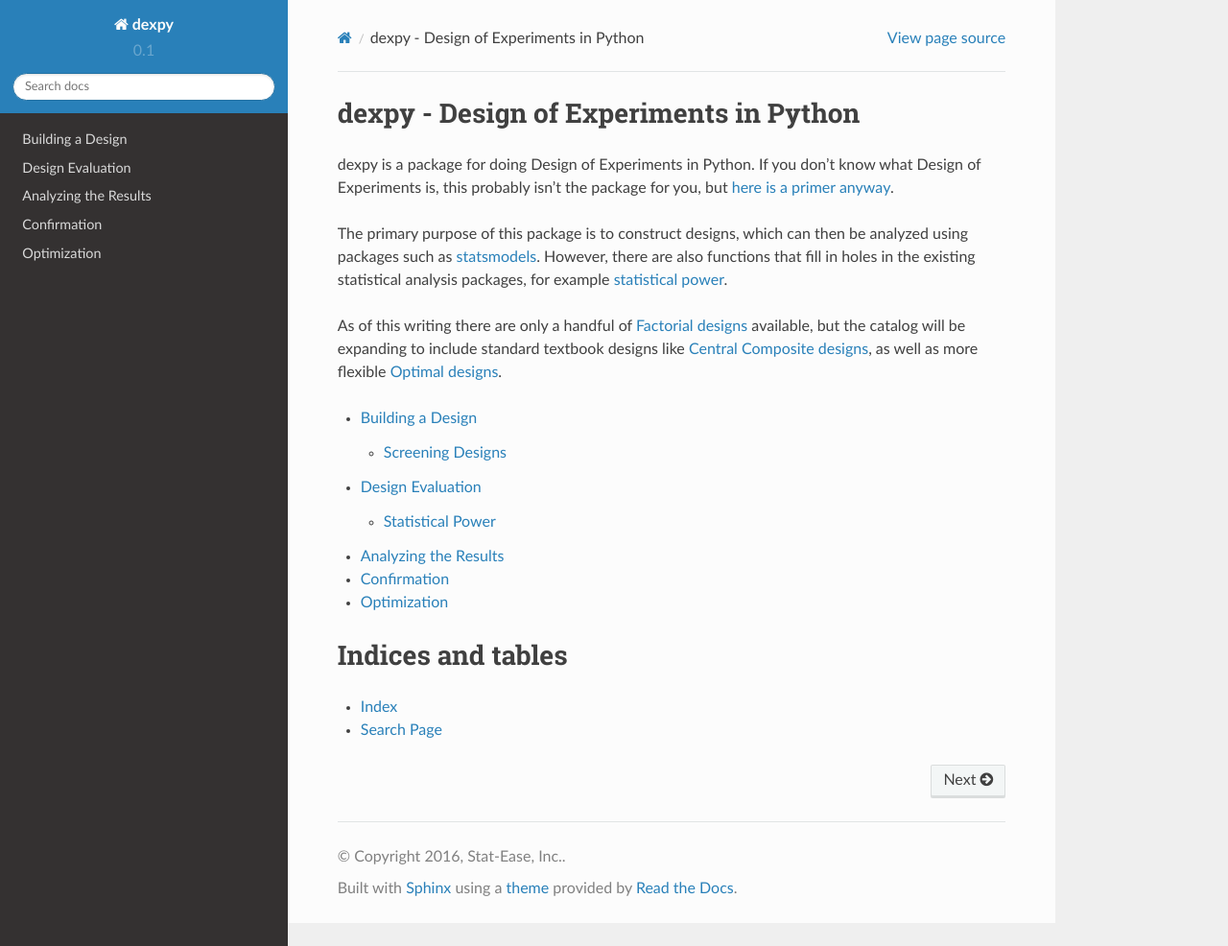
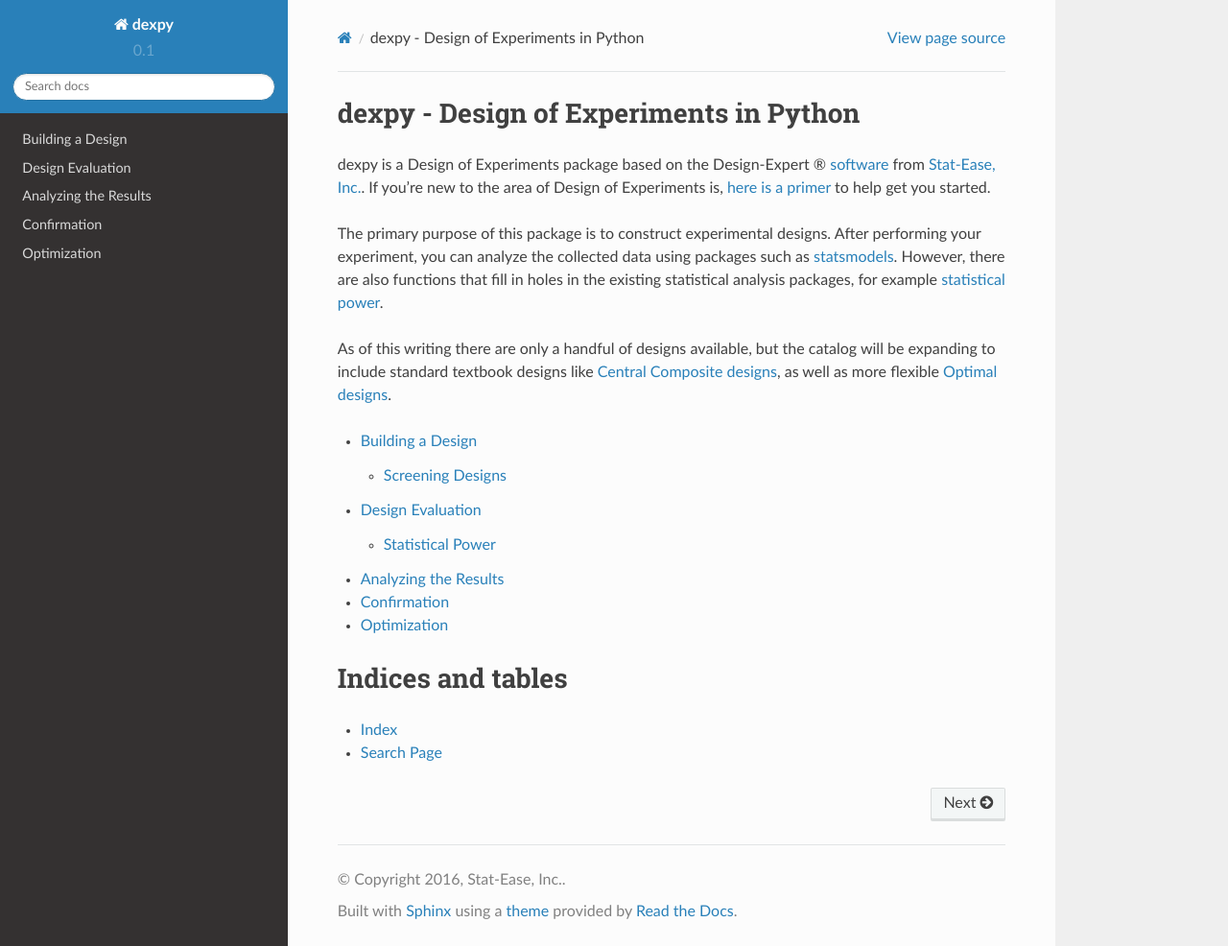
Before and after one commit to statease/dexpy, a Sphinx documentation site: the page built from docs/source/index.rst, in a window 1280 px wide and 986 px high. Shown: the whole window at 96% size. Built offline with Sphinx 7.4.7 and the Read the Docs theme 2.0.0, drawn with Linux system fonts in a browser that asks for light colours.

Commit message:
Rewrote the index documentation intro

```diff
--- a/docs/source/index.rst
+++ b/docs/source/index.rst
@@ -1,18 +1,26 @@
 .. dexpy documentation master file
+.. include:: <isonum.txt>
 
 dexpy - Design of Experiments in Python
 =======================================
 
-dexpy is a package for doing Design of Experiments in Python. If you don't know what Design of Experiments is, this
-probably isn't the package for you, but `here is a primer anyway
-<http://www.statease.com/media/productattachments/files/d/o/doeprimer.pdf>`_.
+dexpy is a Design of Experiments package based on the Design-Expert |reg| `software
+<http://www.statease.com/software.html>`_ from `Stat-Ease, Inc.
+<https://www.statease.com/>`_. If you're new to
+the area of Design of Experiments is, `here is a primer
+<https://en.wikipedia.org/wiki/Design_of_experiments>`_
+to help get you started.
 
-The primary purpose of this package is to construct designs, which can then be analyzed using packages such as
-`statsmodels <https://github.com/statsmodels/statsmodels/>`_. However, there are also functions that fill in holes in
-the existing statistical analysis packages, for example :ref:`statistical power <power>`.
+The primary purpose of this package is to construct
+experimental designs. After performing your experiment, you can
+analyze the collected data using packages such
+as `statsmodels <https://github.com/statsmodels/statsmodels/>`_.
+However, there are also functions that fill in holes in the existing statistical
+analysis packages, for example :ref:`statistical power <power>`.
 
-As of this writing there are only a handful of :ref:`Factorial designs <factorial>` available, but the catalog will be expanding to include
-standard textbook designs like `Central Composite designs <https://en.wikipedia.org/wiki/Central_composite_design>`_,
+As of this writing there are only a handful of designs available,
+but the catalog will be expanding to include standard textbook designs
+like `Central Composite designs <https://en.wikipedia.org/wiki/Central_composite_design>`_,
 as well as more flexible `Optimal designs <https://en.wikipedia.org/wiki/Optimal_design>`_.
 
 .. toctree::
```
